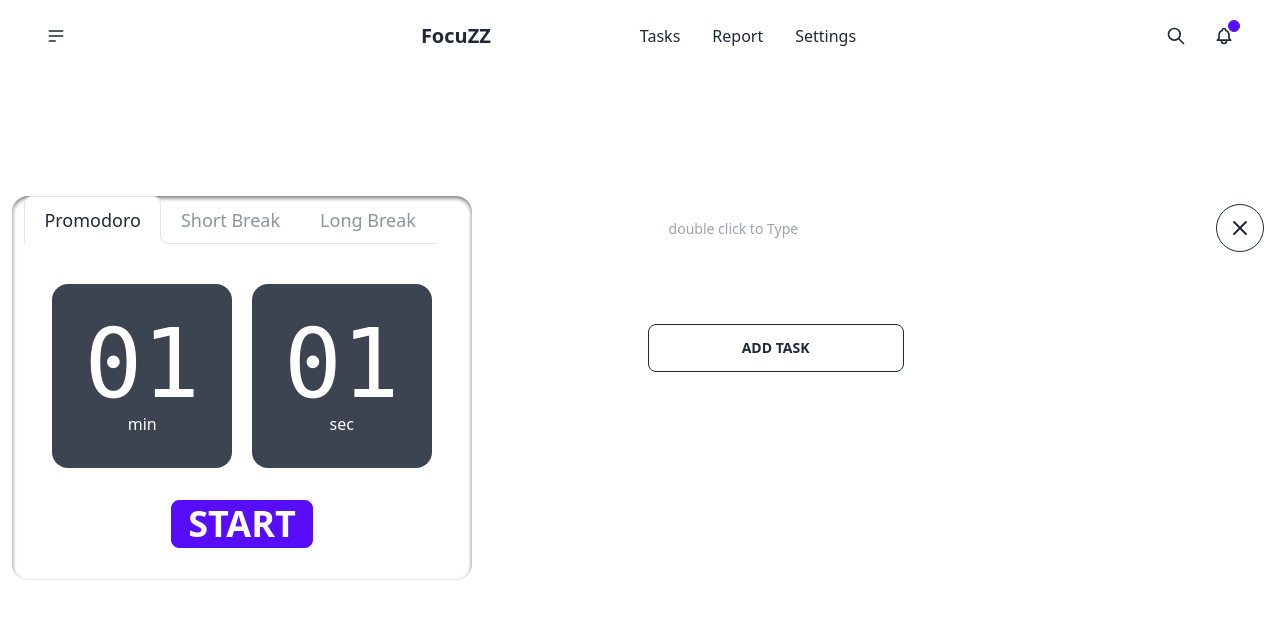
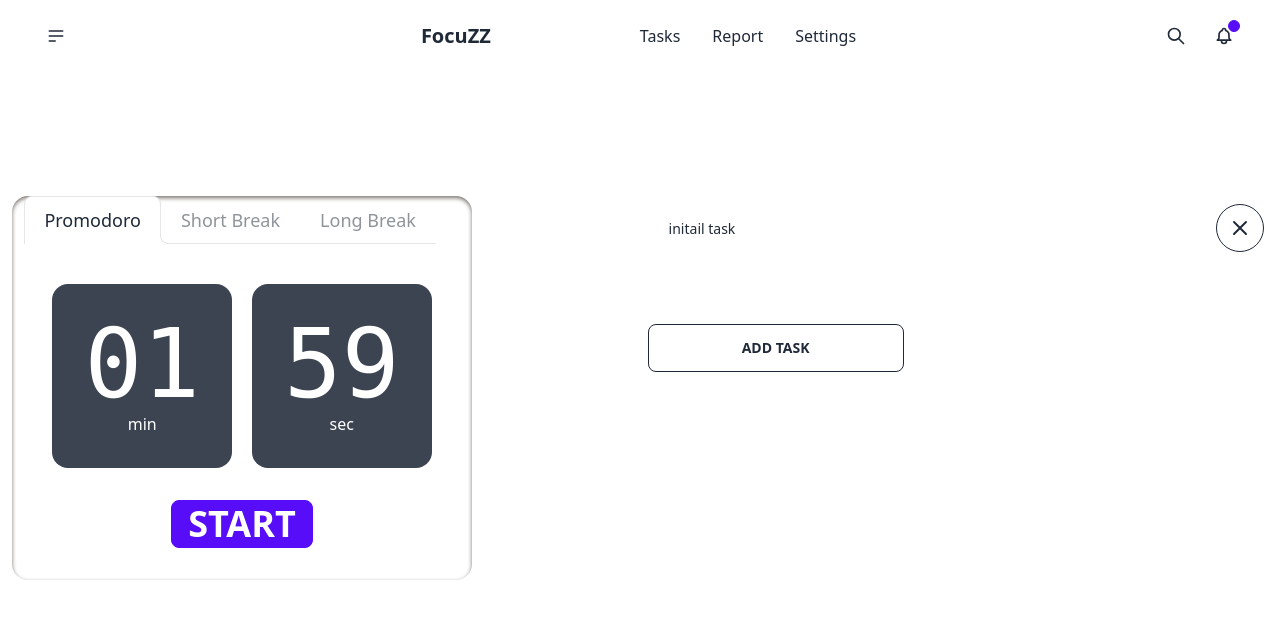
Before and after one commit to AkhilVinayakp/Focuzz, a React (Create React App) app: page / in a window 1280 px wide. Shown: the top 618 px of the page. Built offline with nearby package versions, Linux system fonts and the light colour scheme.

Commit message:
dev :adding task field\ issue: not re-rendering updateted tasks

```diff
--- a/src/App.js
+++ b/src/App.js
@@ -6,18 +6,20 @@ import SideContent from './components/SideContent';
 import Splash from './components/Splash';
 import {timerContext} from './context/timerContext';
 import timerReducer from './context/reducer';
-import {useReducer, useEffect} from 'react';
+import {useReducer, useEffect, useState} from 'react';
 import {LOAD_INI} from './context/action.types';
 
 function App() {
   const [timer_data, dispatch] = useReducer(timerReducer, {});
+  const [isLoaded,  setIsLoaded] = useState(false);
   /************************************
    * @description: Loading initial Data
    ************************************/
   useEffect(()=>{
     dispatch({
       type: LOAD_INI
-    })
+    });
+    setIsLoaded(true)
   },[]);
   return (
     <timerContext.Provider value={{timer_data, dispatch}}>
@@ -27,10 +29,10 @@ function App() {
               <div>
                 <div className='flex justify-center mt-32 gap-32'>
                   <div>
-                      <Timer></Timer>
+                      { isLoaded ? <Timer></Timer> : <></> }
                   </div>
                   <div>
-                    <SideContent></SideContent>
+                     {isLoaded ? <SideContent></SideContent>: <></>}
                   </div>
                 </div>
               </div>
--- a/src/components/CountDown.jsx
+++ b/src/components/CountDown.jsx
@@ -3,8 +3,8 @@ import { useContext } from "react";
 import { timerContext } from "../context/timerContext";
 
 const Count = () =>{
-    const {timer_data, dispatch} = useContext(timerContext);
-    console.log(timer_data)
+    const {timer_data} = useContext(timerContext);
+    console.log("inside the timer", timer_data)
     return(
         <div className="grid grid-flow-col gap-5 text-center auto-cols-max">
                 <div className="flex flex-col p-8 bg-neutral rounded-box text-neutral-content">
--- a/src/components/SideContent.jsx
+++ b/src/components/SideContent.jsx
@@ -2,19 +2,43 @@
  * loading the side content default task view
  */
 
-import React from "react";
-import Todo from "./Todo";
+import React, { useContext, useState, useRef} from "react";
+import { timerContext } from "../context/timerContext";
+import { ADD_TASK } from "../context/action.types";
 
 const SideContent = () =>{
+    const {timer_data, dispatch}  = useContext(timerContext);
+
     return (
         <div>
+            {/* {console.log("test for rerending", taskList)} */}
             <div className="main-content flex flex-col ml-12">
                 <ul id="todos" className="text-xl max-h-[526px] overflow-y-auto">
-                    <Todo></Todo>
-                </ul>
-                <button id="addTask" className="btn btn-wide btn-outline mt-12">Add Task</button>
+
+      {
+
+        timer_data.tasks.map((task_value,index)=>(
+            <li className="mb-4 w-[620px] h-16 p-1 flex justify-between items-center" key={index}>
+            <input type="text" placeholder="click to Type" className=" todo-content input w-full max-w-[540px] input-md" value={task_value} />
+            <div>
+              <button  className="btn btn-circle  btn-outline" name="close-btn">
+                  <svg xmlns="http://www.w3.org/2000/svg" className="h-6 w-6" fill="none" viewBox="0 0 24 24" stroke="currentColor"><path stroke-linecap="round" stroke-linejoin="round" stroke-width="2" d="M6 18L18 6M6 6l12 12" /></svg>
+                </button>
+            </div>
+            </li>
+        ))
+      }
+    </ul>
+                <button id="addTask" className="btn btn-wide btn-outline mt-12" onClick={addTask}>Add Task</button>
             </div>
         </div>
     )
+
+    /**
+     * Function to add task
+     */
+    function addTask(){
+        dispatch({type: ADD_TASK})
+    }
 }
 export default SideContent;
--- a/src/components/Todo.jsx
+++ /dev/null
@@ -1,15 +0,0 @@
-import React from "react";
-
-const Todo = () =>{
-    return(
-            <li className="mb-4 w-[620px] h-16 p-1 flex justify-between items-center">
-                <input type="text" placeholder="double click to Type" className=" todo-content input w-full max-w-[540px] input-md" readonly />
-                <div>
-                  <button  className="btn btn-circle  btn-outline" name="close-btn">
-                      <svg xmlns="http://www.w3.org/2000/svg" className="h-6 w-6" fill="none" viewBox="0 0 24 24" stroke="currentColor"><path stroke-linecap="round" stroke-linejoin="round" stroke-width="2" d="M6 18L18 6M6 6l12 12" /></svg>
-                    </button>
-                </div>
-              </li>
-    )
-}
-export default Todo
--- a/src/context/action.types.js
+++ b/src/context/action.types.js
@@ -14,3 +14,4 @@ export const LOAD_INI = "LOAD_INITAIL_DATA";
 export const TIMER_RUNSTATUS = "TIMER_RUN_STATUS"
 export const UPDATETIMERSELECTION = "UPDATE_TIMER_SELECTION"
 export const RESET_TIMER = "RESET_TIMER"
+export const ADD_TASK = "ADD_TASK"
--- a/src/context/config.js
+++ b/src/context/config.js
@@ -2,7 +2,7 @@ export const initialState = {
   "version": "v1.0",
   "inital_data":{
     "promoMins": 1,
-    "promoSec": 1,
+    "promoSec": 59,
     "isRunning": false,
     "config": {
       "view_options": ["Promodoro", "Short Break", "Long Break"],
@@ -17,6 +17,8 @@ export const initialState = {
         "promoMins": 1,
         "promoSec": 0
       }
-    }
+
+    },
+    "tasks":["initail task"]
   }
 }
--- a/src/context/reducer.js
+++ b/src/context/reducer.js
@@ -5,8 +5,8 @@ import { LOAD_INI,
         UPDATE_MINS,
         UPDATE_SEC,
         UPDATETIMERSELECTION,
-        RESET_TIMER
-
+        RESET_TIMER,
+        ADD_TASK
 } from "./action.types";
 import {initialState} from './config';
 
@@ -58,7 +58,11 @@ const reducer = (state, action) => {
                         }
                     }
 
-
+            break;
+        case ADD_TASK:
+            state.tasks.push("Yet another task")
+            console.log("pushing new task: ", state.tasks)
+            return state;
         default:
             return state;
     }
```
